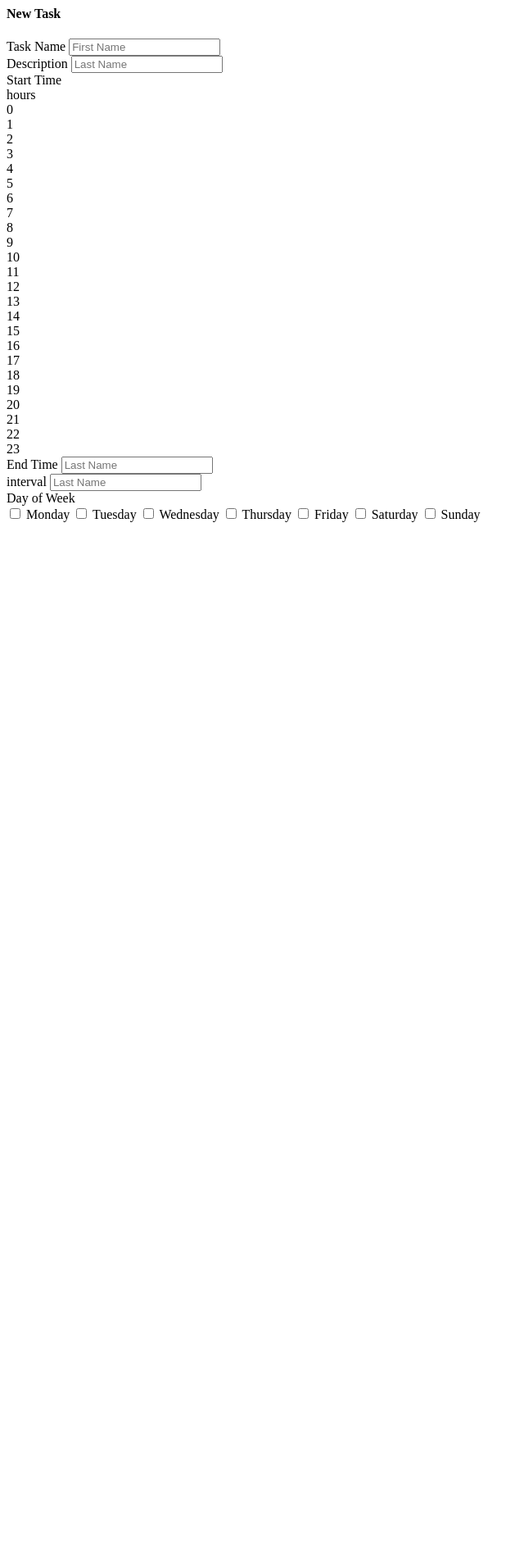
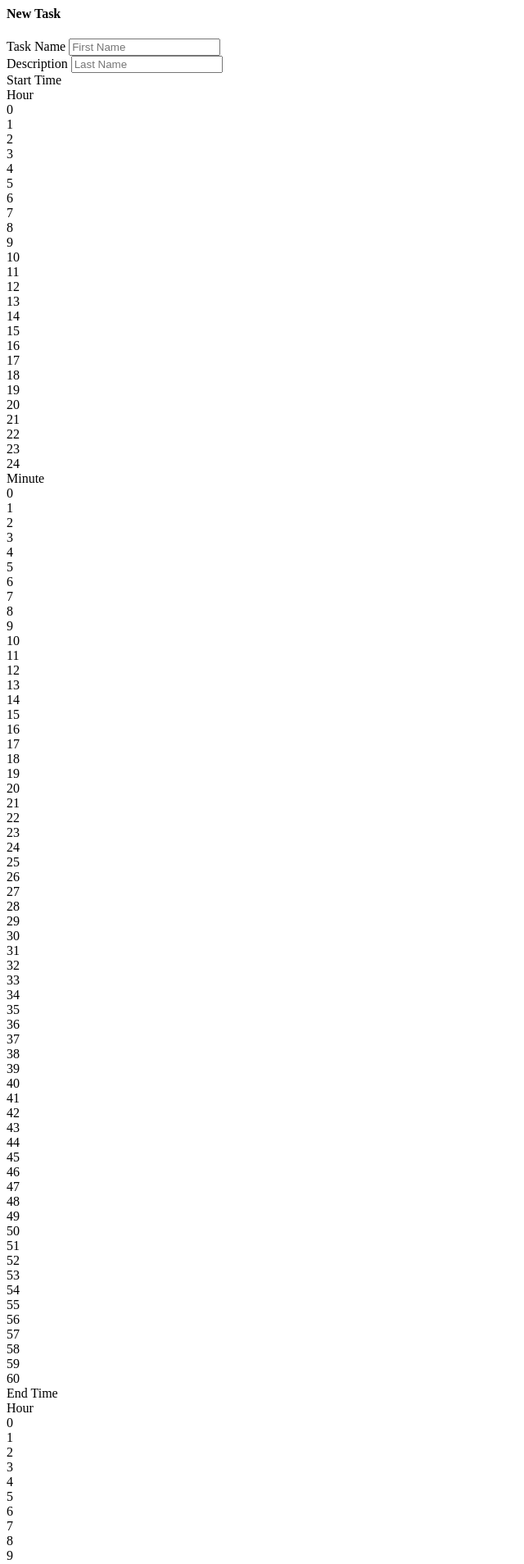
Before and after one commit to crawftv/finish-your-goals, a Python web app: template flask/templates/task_form.html in a window 1280 px wide. Shown: the top 1908 px of the page at 82% size, without its empty margins (0-640 px from the left). Before the commit the page ends 637 px from the top, so only its background shows below. Run offline with Jinja, Linux system fonts and the light colour scheme; the template is opened without the code that fills it, so the values that code supplies are empty.

Commit message:
submit not working, sending get not post

```diff
--- a/flask/app.py
+++ b/flask/app.py
@@ -37,6 +37,9 @@ def requires_auth(f):
 def home():
     return render_template("home.html")
 
+@app.route("/api/new_task", methods=["POST"])
+def create_new_task():
+    return jsonify(request.values)
 
 @app.route("/callback")
 def callback_handling():
--- a/flask/templates/task_form.html
+++ b/flask/templates/task_form.html
@@ -1,4 +1,4 @@
-<form class="ui form">
+<form class="ui form" action="/api/new_task" method="POST">
     <h4 class="ui dividing header">New Task</h4>
     <div class="field">
         <div class="two fields">
@@ -15,25 +15,63 @@
             <div class="two fields">
                 <div class="required field">
                     <label>Start Time</label>
-
                     <div class="ui selection dropdown">
                         <input type="hidden" name="task_start_hour">
                         <i class="dropdown icon"></i>
-                <div class="default text">hours</div>
+                        <div class="default text">Hour</div>
                         <div class="menu">
-                        {% for i in [0,1,2,3,4,5,6,7,8,9,10,11,12,13,14,15,16,17,18,19,20,21,22,23] %}
+                            {% for i in range(0,25) %}
+                            <div class="item" data-value={{ i }}>{{ i }}</div>
+                            {% endfor %}
+                        </div>
+                    </div>
+                    <div class="ui selection dropdown">
+                        <input type="hidden" name="task_start_minutes">
+                        <i class="dropdown icon"></i>
+                        <div class="default text">Minute</div>
+                        <div class="menu">
+                            {% for i in range(0,61) %}
+                            <div class="item" data-value={{ i }}>{{ i }}</div>
+                            {% endfor %}
+                        </div>
+                    </div>
+                </div>
+
+                <div class="required field">
+                    <label>End Time</label>
+                    <div class="ui selection dropdown">
+                        <input type="hidden" name="task_start_hour">
+                        <i class="dropdown icon"></i>
+                        <div class="default text">Hour</div>
+                        <div class="menu">
+                            {% for i in range(0,25) %}
+                            <div class="item" data-value={{ i }}>{{ i }}</div>
+                            {% endfor %}
+                        </div>
+                    </div>
+                    <div class="ui selection dropdown">
+                        <input type="hidden" name="task_start_minutes">
+                        <i class="dropdown icon"></i>
+                        <div class="default text">Minute</div>
+                        <div class="menu">
+                            {% for i in range(0,61) %}
                             <div class="item" data-value={{ i }}>{{ i }}</div>
                             {% endfor %}
                         </div>
                     </div>
                 </div>
                 <div class="required field">
-              <label>End Time</label>
-              <input type="text" name="task_end_time" placeholder="Last Name">
+                    <label>interval</label>
+                    <div class="ui selection dropdown">
+                        <input type="hidden" name="task_start_minutes">
+                        <i class="dropdown icon"></i>
+                        <div class="default text">Minutes</div>
+                        <div class="menu">
+                            {% for i in range(0,61,5) %}
+                            <div class="item" data-value={{ i }}>{{ i }}</div>
+                            {% endfor %}
                         </div>
-          <div class="required field">
-            <label>interval</label>
-            <input type="text" name="task_interval" placeholder="Last Name">
+                    </div>
                 </div>
             </div>
             <div class="inline field">
@@ -41,10 +79,12 @@
                 <div class="ui checkbox"></div>
                 {% for i in ["Monday","Tuesday","Wednesday","Thursday","Friday","Saturday","Sunday"] %}
                 <input type="checkbox" tabindex="0" class="hidden">
-              <label>{{ i }}</label>
-            {% endfor %}
+                <label>{{ i }}</label> {% endfor %}
             </div>
         </div>
     </div>
+    <button class="ui button" value="Submit" type="submit">Submit</button>
 </form>
-<script>$('.ui.selection.dropdown').dropdown();</script>
+<script>
+    $('.ui.selection.dropdown').dropdown();
+</script>
```
Lines whose indentation alone changed are shown as unchanged.
